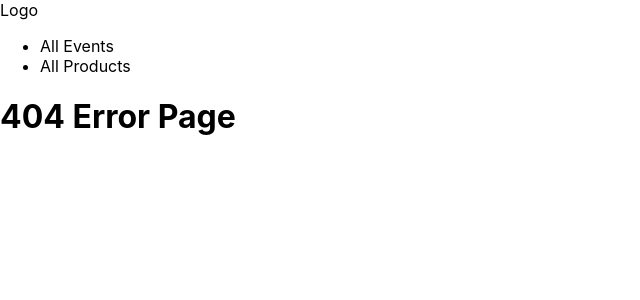
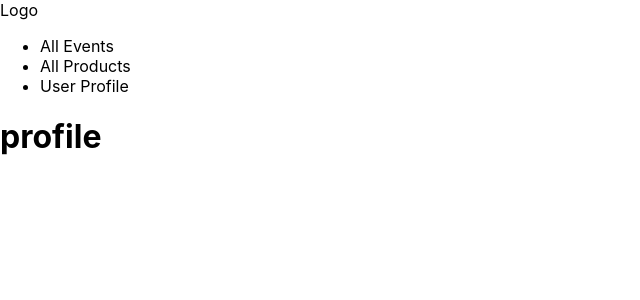
Before and after one commit to songbetter/practice-nextJS, a Next.js app: page /user/profile in a window 1280 px wide. Before the commit this address had no page. Shown: the top 300 px of the page, without its empty margins (0-640 px from the left). Built offline with nearby package versions, Linux system fonts and the light colour scheme.

Commit message:
practice: getServerSideProps

```diff
--- a/components/layout/MainHeader.js
+++ b/components/layout/MainHeader.js
@@ -14,6 +14,9 @@ export default function MainHeader() {
           <li>
             <Link href="/products">All Products</Link>
           </li>
+          <li>
+            <Link href="/user/profile">User Profile</Link>
+          </li>
         </ul>
       </nav>
     </header>
--- /dev/null
+++ b/pages/user/[id].js
@@ -0,0 +1,17 @@
+export default function UserProfileDetailPage({ userId }) {
+  return <h1>{userId}</h1>
+}
+
+/*
+- 서버에서만 동작하는 코드로, 사전 생성할 대상이 없어 Path 정보가 필요하지 않음
+*/
+export async function getServerSideProps(context) {
+  const { params } = context
+  const userId = params.id
+
+  return {
+    props: {
+      userId,
+    },
+  }
+}
```
Also changed, not shown: pages/user/index.js (added, +14 -0 lines).
